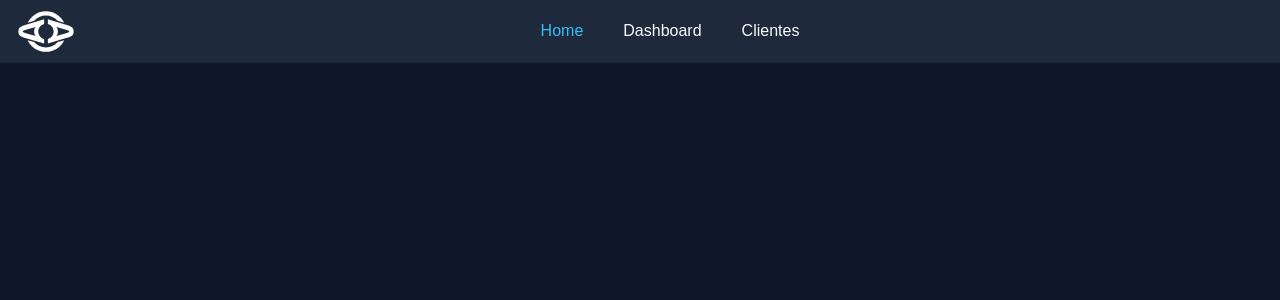
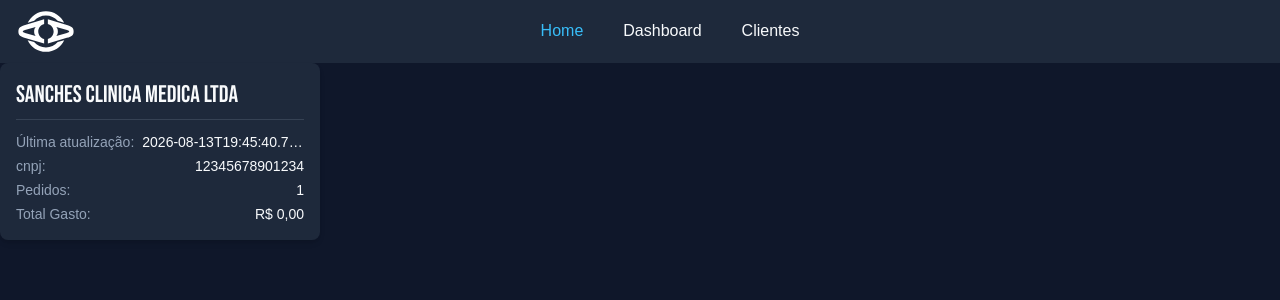
Before and after one commit to Larand26/Monitoramento-Clientes-Novos-Front, a React (Vite) app: page / in a window 1280 px wide. Shown: the top 300 px of the page. Built offline with nearby package versions, Linux system fonts and the light colour scheme.

Commit message:
style: ajusta styles de cards

```diff
--- /dev/null
+++ b/src/components/CardClient.tsx
@@ -0,0 +1,52 @@
+import type { Client } from "../interfaces/client.interface";
+
+export default function CardClient(props: {
+  client: Client;
+  onClick?: () => void;
+}) {
+  // items-center garante que se uma fonte for maior, elas fiquem alinhadas ao centro
+  const style = "w-full flex justify-between gap-2 items-center";
+
+  const p = "text-muted text-sm whitespace-nowrap";
+
+  const r = "text-main text-sm truncate text-right";
+
+  const convertMoney = (value: number) => {
+    return value.toLocaleString("pt-BR", {
+      style: "currency",
+      currency: "BRL",
+    });
+  };
+
+  return (
+    <div
+      className="bg-card rounded-lg shadow-md p-4 w-80 cursor-pointer"
+      onClick={props.onClick}
+    >
+      <div className="card-header pb-2">
+        <h2 className="font-title text-main text-2xl truncate">
+          {props.client.name}
+        </h2>
+      </div>
+      <hr className="border-muted/20 mb-3" />
+      <div className="card-content flex flex-col gap-1">
+        <div className={style}>
+          <p className={p}>Última atualização:</p>
+          <p className={r}>{props.client.updated_at}</p>
+        </div>
+        <div className={style}>
+          <p className={p}>cnpj:</p>
+          <p className={r}>{props.client.cnpj}</p>
+        </div>
+        <div className={style}>
+          <p className={p}>Pedidos:</p>
+          <p className={r}>{props.client.store_order_ids.length}</p>
+        </div>
+        <div className={style}>
+          <p className={p}>Total Gasto:</p>
+          <p className={r}>{convertMoney(props.client.projected_profit)}</p>
+        </div>
+      </div>
+    </div>
+  );
+}
--- a/src/index.css
+++ b/src/index.css
@@ -1,4 +1,5 @@
 @import "tailwindcss";
+@import url("https://fonts.googleapis.com/css2?family=Bebas+Neue&display=swap");
 
 @theme {
   /* O Tailwind vai criar bg-primary, text-primary, etc */
@@ -19,4 +20,7 @@
   --color-success: #34d399;
   --color-warning: #fbbf24;
   --color-error: #f87171;
+
+  --font-family-sans: "Inter", sans-serif;
+  --font-title: "Bebas Neue", sans-serif;
 }
--- a/src/interfaces/client.interface.ts
+++ b/src/interfaces/client.interface.ts
@@ -9,4 +9,5 @@ export interface Client {
   status: "IN_CRM" | "LOST" | "SUCCESS";
   created_at: string;
   updated_at: string;
+  projected_profit: number;
 }
--- a/src/pages/Home.tsx
+++ b/src/pages/Home.tsx
@@ -1,9 +1,26 @@
 import Layout from "../components/Layout";
+import CardClient from "../components/CardClient";
+
+import type { Client } from "../interfaces/client.interface";
 
 export default function Home() {
+  const client = {
+    _id: "fsdfsdfsdfsd",
+    magento_id: "13774",
+    rd_station_id: "fdfsdfdsfefsdfdsvs",
+    name: "SANCHES CLINICA MEDICA LTDA",
+    cnpj: "12345678901234",
+    magento_order_ids: [],
+    store_order_ids: ["187170"],
+    status: "SUCCESS",
+    created_at: "2026-08-12T22:46:35.000Z",
+    updated_at: "2026-08-13T19:45:40.704Z",
+    projected_profit: 0,
+  } as Client;
+
   return (
     <Layout page="home">
-      <></>
+      <CardClient client={client} />
     </Layout>
   );
 }
```
